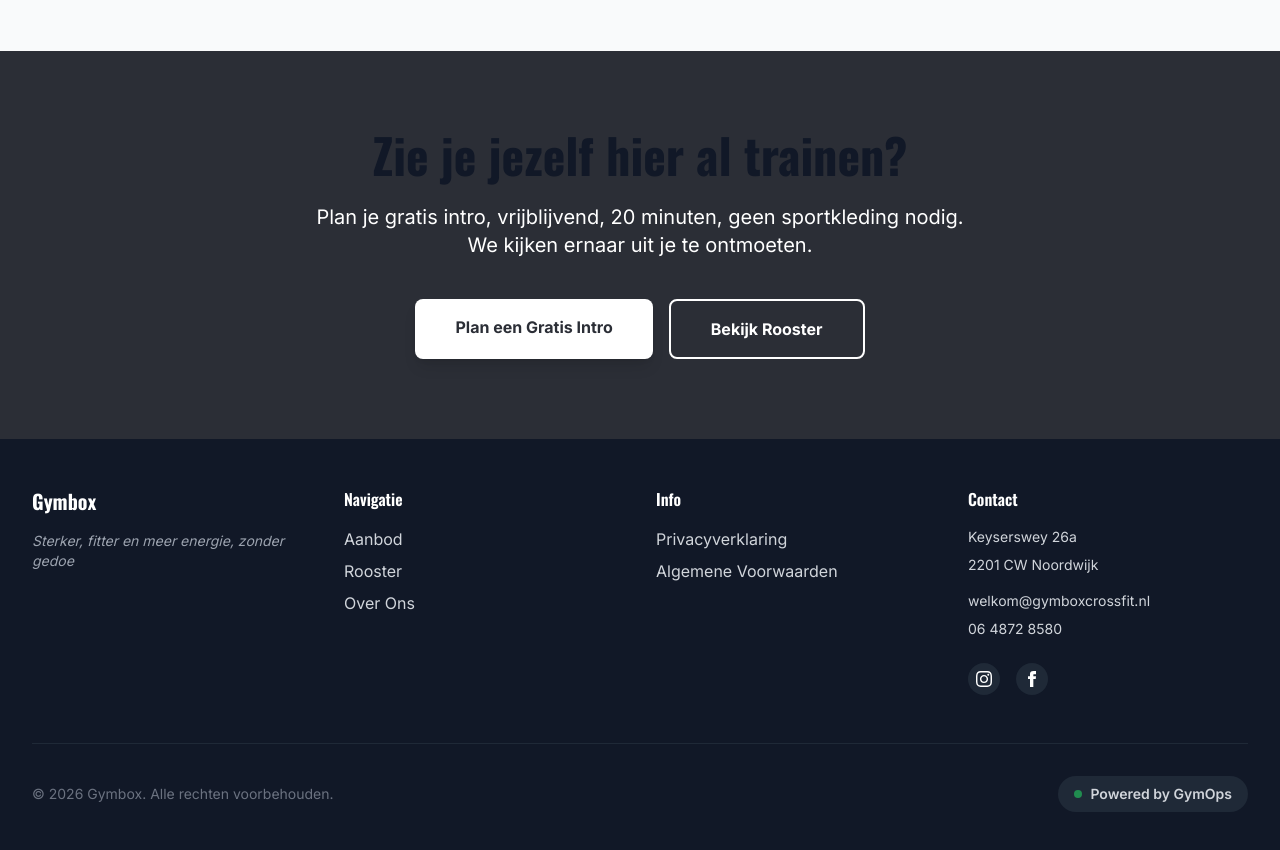
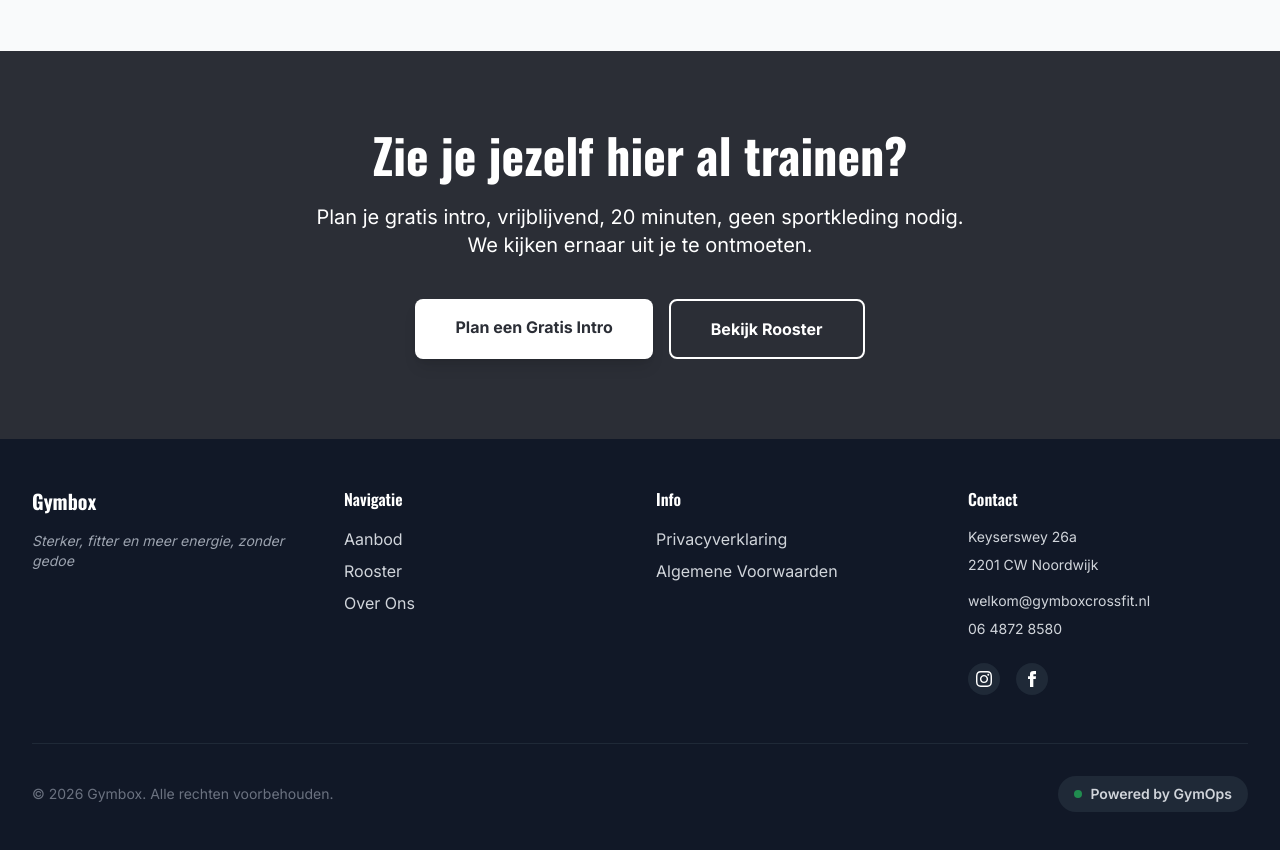
Before and after one commit to jeroenvanduijn/gymboxnoordwijk, a Next.js app: page /aanbod in a window 1280 px wide. Shown: the part 6840-7690 px from the top of the page. Built offline with nearby package versions, Linux system fonts and the light colour scheme.

Commit message:
fix: Force white text on CTA headline for better readability

```diff
--- a/components/sections/CTASection.tsx
+++ b/components/sections/CTASection.tsx
@@ -10,7 +10,7 @@ export default function CTASection() {
     return (
         <section className="py-20 bg-primary text-white text-center">
             <div className="container-custom">
-                <h2 className="text-3xl md:text-5xl font-bold mb-6 font-headings">
+                <h2 className="text-3xl md:text-5xl font-bold mb-6 font-headings text-white">
                     {t.cta.readyTitle}
                 </h2>
                 <p className="text-xl mb-10 max-w-2xl mx-auto text-white">
```
